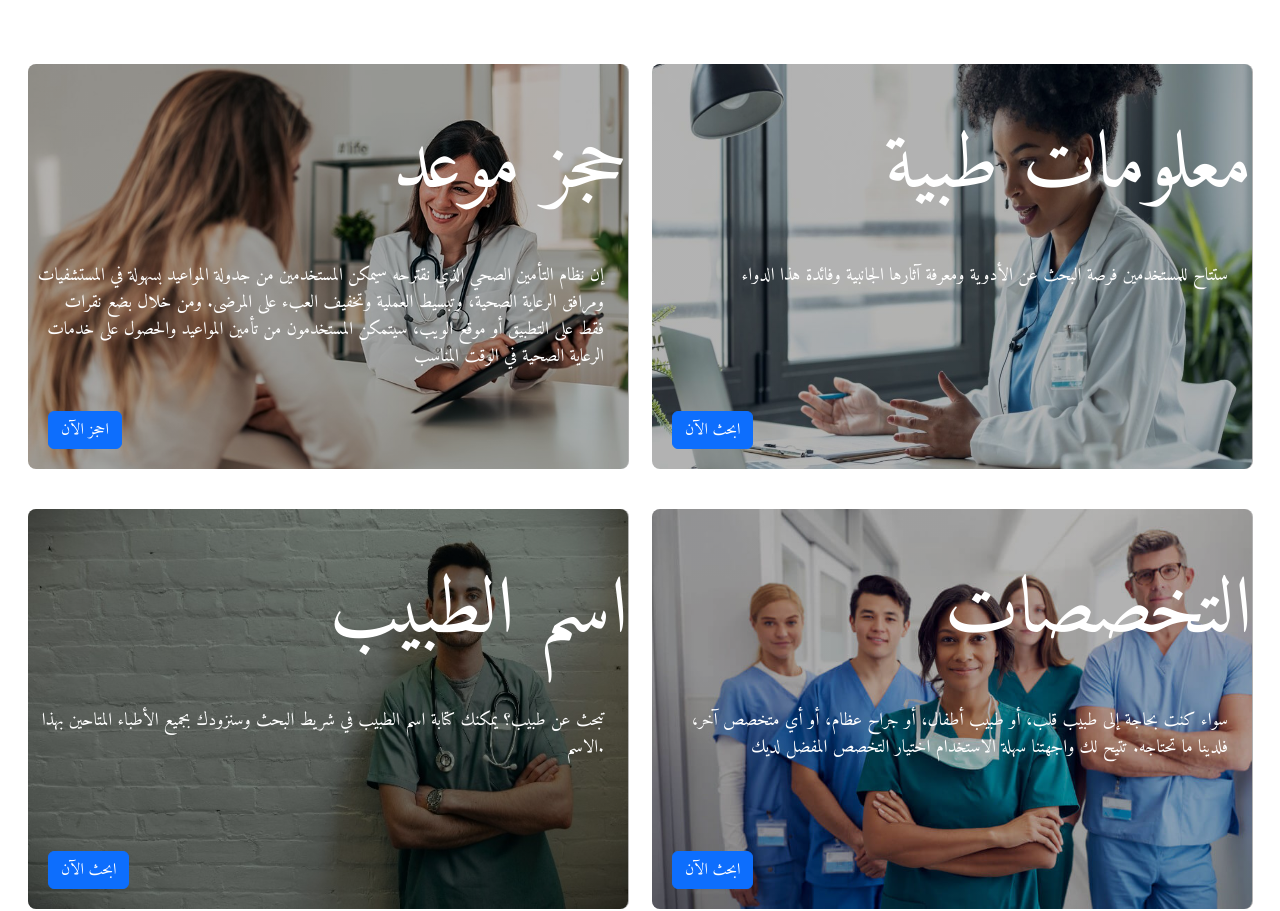
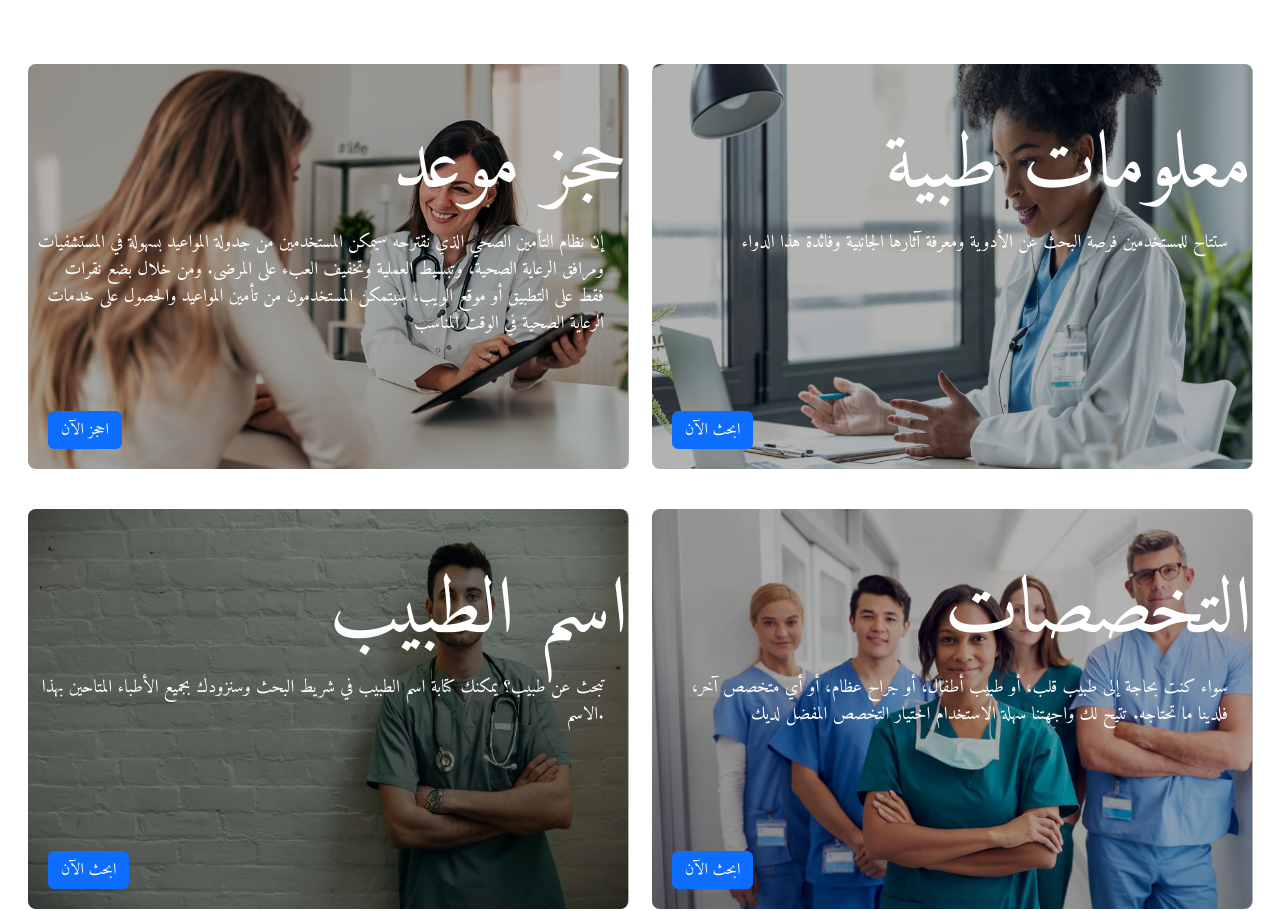
Before and after one commit to amrrmohamed87/Graduation-Frontend, a React (Vite) app: page /service in a window 1280 px wide. Shown: the part 884-1795 px from the top of the page. Built offline with nearby package versions, Linux system fonts and the light colour scheme.

Commit message:
..........

```diff
--- a/src/pages/Service.jsx
+++ b/src/pages/Service.jsx
@@ -95,7 +95,7 @@ export function Service() {
                 />
                 <div className="absolute styleCard opacity-50 rounded-3 "></div>
                 <div className="absolute w-full h-full top-0 rounded-2xl">
-                  <h2 className="text-white text-right textForH2 pe-4 pb-10">
+                  <h2 className="text-white text-right textForH2 pe-4">
                     {element.title}
                   </h2>
                   <p className="text-white text-right textForP pe-5 ">
```
